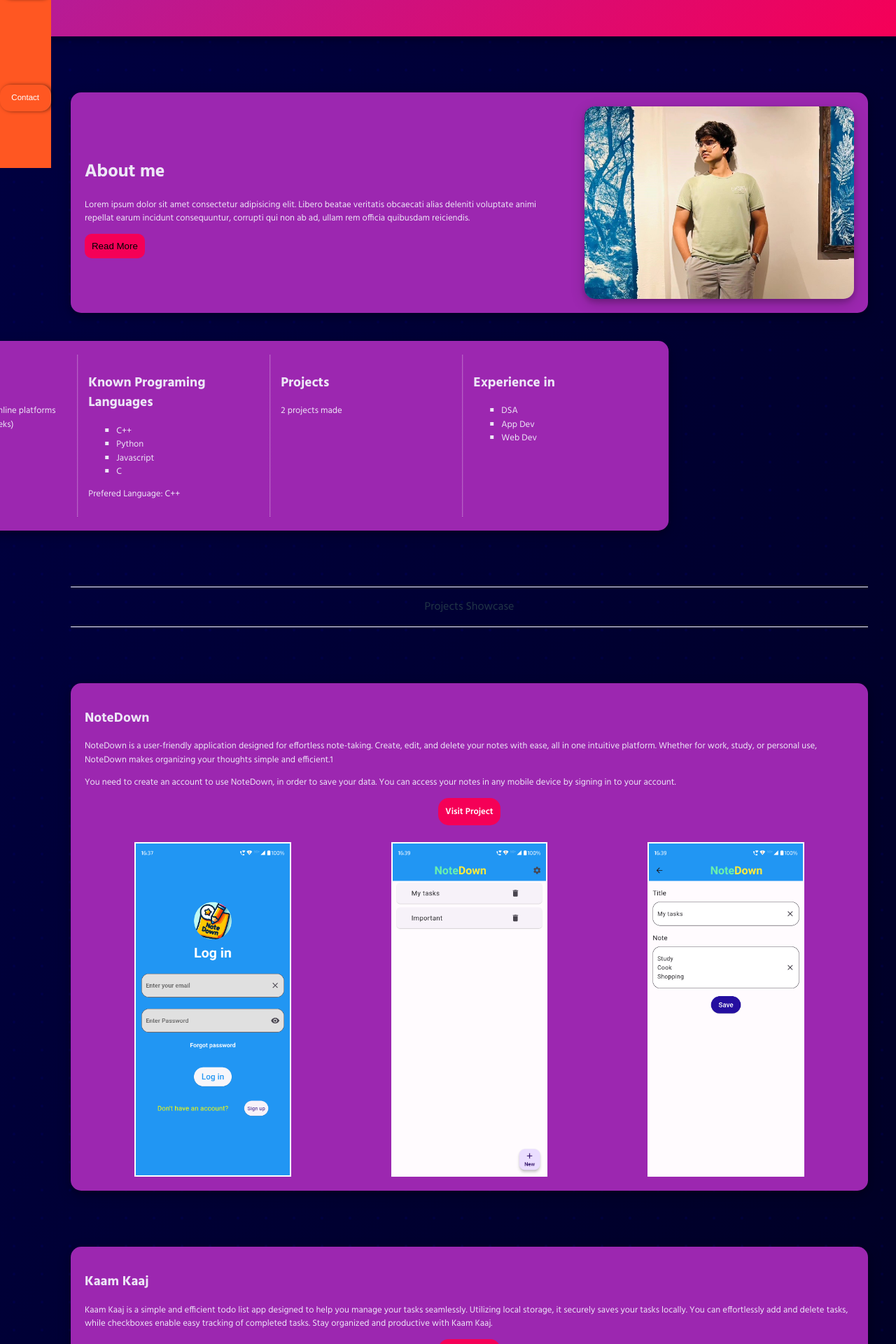
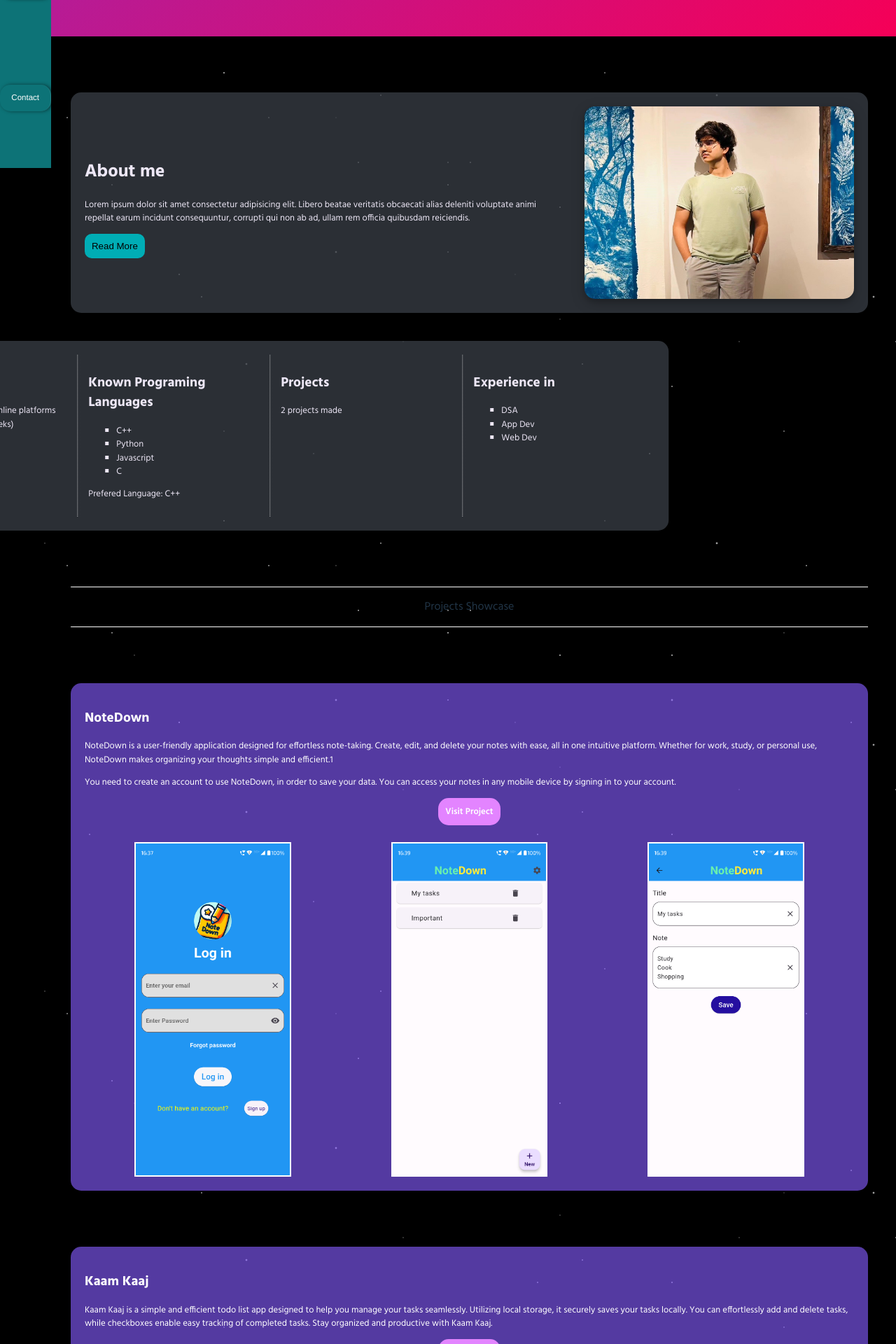
Before and after one commit to bhuwan1301/bhuwanchandrapandey, a React (Vite) app: page / in a window 1280 px wide. Shown: the part 600-2520 px from the top of the page at 70% size. Built offline with nearby package versions, Linux system fonts and the light colour scheme; a web font is replaced by a local one.

Commit message:
changed colors

```diff
--- a/src/Aboutme/Aboutme.css
+++ b/src/Aboutme/Aboutme.css
@@ -6,7 +6,7 @@
     margin-right: 5vh;
     justify-content: space-between;
     align-items: center;
-    background-color: #9C27B0 ;
+    background-color: #393e46c3;
     padding: 20px;
     box-shadow: 0 4px 8px rgba(0, 0, 0, 0.2), 0 6px 20px rgba(0, 0, 0, 0.19);
     border-radius: 15px;
@@ -37,13 +37,13 @@
     font-size: 1vw;
 }
 .aboutme > button{
-    background-color: #F50057;
+    background-color: #00ADB5;
     border: none;
     padding: 10px;
     border-radius: 10px;
 }
 .aboutme > button:active{
-    background-color: #82002e;
+    background-color: #006267;
 }
 
 .aboutmecontainer > img{
@@ -58,7 +58,7 @@
     color: #EDE7F6;
     justify-content: space-evenly;
     flex-wrap: nowrap;
-    background-color: #9C27B0 ;
+    background-color: #393e46c3 ;
     box-shadow: 0 4px 8px rgba(0, 0, 0, 0.2), 0 6px 20px rgba(0, 0, 0, 0.19);
     border-radius: 15px;
     margin-bottom: 10vh;
--- a/src/App.css
+++ b/src/App.css
@@ -14,7 +14,7 @@
     flex-direction: column;
     justify-content: space-around;
     align-items: center;
-    background-color: #FF5722    ;
+    background-color: #0D7377    ;
     height: 100%;
     position: fixed;
     padding: 20px 0;
@@ -37,7 +37,8 @@
 }
 
 .nav>nav>a:hover {
-    background-color: #FFC107 ;
+    color: black;
+    background-color: #14FFEC ;
     box-shadow: 0 0 10px rgba(255, 255, 255, 0.5);
 }
 
--- a/src/Projects/Projects.css
+++ b/src/Projects/Projects.css
@@ -1,7 +1,7 @@
 .projectholder{
-    color: #EDE7F6 ;
+    color: white;
     margin: 10vh 5vh;
-    background-color: #9C27B0;
+    background-color: #865dffa1;
     padding: 20px;
     box-shadow: 0 4px 8px rgba(0, 0, 0, 0.2), 0 6px 20px rgba(0, 0, 0, 0.19);
     border-radius: 15px;
@@ -30,7 +30,7 @@
     font-size: 1vw;
     color: white;
     text-decoration: none;
-    background-color: #F50057;
+    background-color: #E384FF;
     border-radius: 15px;
     padding: 10px;
     font-weight: 600;
@@ -39,7 +39,7 @@
 }
 
 .visitptojectbutton > a:active{
-    background-color: #8c0031;
+    background-color: #9900c8;
 }
 
 .photos{
--- a/src/index.css
+++ b/src/index.css
@@ -20,8 +20,8 @@
 }
 
 body {
-  background: url('../public/bg1.svg');
-  background-size: cover;
+  background: url('../public/bg4.svg');
+  background-repeat: repeat;
   overflow-x: hidden;
   margin: 0;
   padding: 0;
```
Also changed, not shown: public/bg4.svg.
